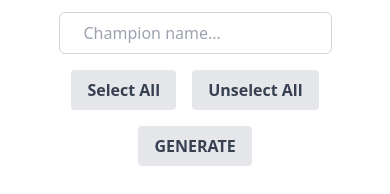
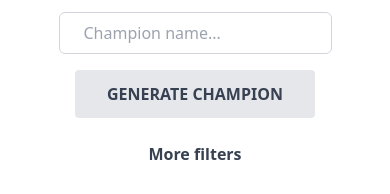
Before and after one commit to ypavie/league-of-randoms, a Vue app: page / in a window 390 px wide. Shown: the part 212-406 px from the top of the page. Built offline with nearby package versions, Linux system fonts and the light colour scheme.

Commit message:
Fix mobile history scroll

```diff
--- a/src/components/ChampionHistory.vue
+++ b/src/components/ChampionHistory.vue
@@ -71,9 +71,21 @@ export default {
 </template>
 
 <style scoped>
-.h-full {
-  max-height: 92vh;
-  overflow-y: auto;
+.box {
+  display: flex;
+  flex-wrap: nowrap;
+  overflow-x: auto;
+  max-width: 100%;
+  -ms-overflow-style: none; /* for Internet Explorer, Edge */
+  scrollbar-width: none; /* for Firefox */
+}
+
+.box::-webkit-scrollbar {
+  display: none; /* for Chrome, Safari, and Opera */
+}
+
+.champion-icon {
+  flex: 0 0 auto;
 }
 
 .champion-icon img {
--- a/src/components/filters/DefaultFilters.vue
+++ b/src/components/filters/DefaultFilters.vue
@@ -28,7 +28,7 @@
           @input="updateSearchText"
         />
       </div>
-      <div class="flex space-x-4 order-3 mb-4 md:mb-0">
+      <!-- <div class="flex space-x-4 order-3 mb-4 md:mb-0">
         <button
           @click="selectAll"
           class="custom-button bg-gray-200 dark:bg-gray-700 hover:bg-gray-300 dark:hover:bg-gray-600 text-gray-700 dark:text-white font-bold py-2 px-4 rounded"
@@ -41,14 +41,14 @@
         >
           Unselect All
         </button>
-      </div>
+      </div> -->
     </div>
     <div class="flex justify-center mt-4">
       <button
         @click="generate"
-        class="custom-button bg-gray-200 dark:bg-gray-700 hover:bg-gray-300 dark:hover:bg-gray-600 text-gray-700 dark:text-white font-bold py-2 px-4 rounded"
+        class="custom-button bg-gray-200 dark:bg-gray-700 hover:bg-gray-300 dark:hover:bg-gray-600 text-gray-700 dark:text-white font-bold py-3 px-8 rounded"
       >
-        GENERATE
+        GENERATE CHAMPION
       </button>
     </div>
     <AdvancedFilters ref="advancedFilters" @update-filter="emitFilters" />
```
